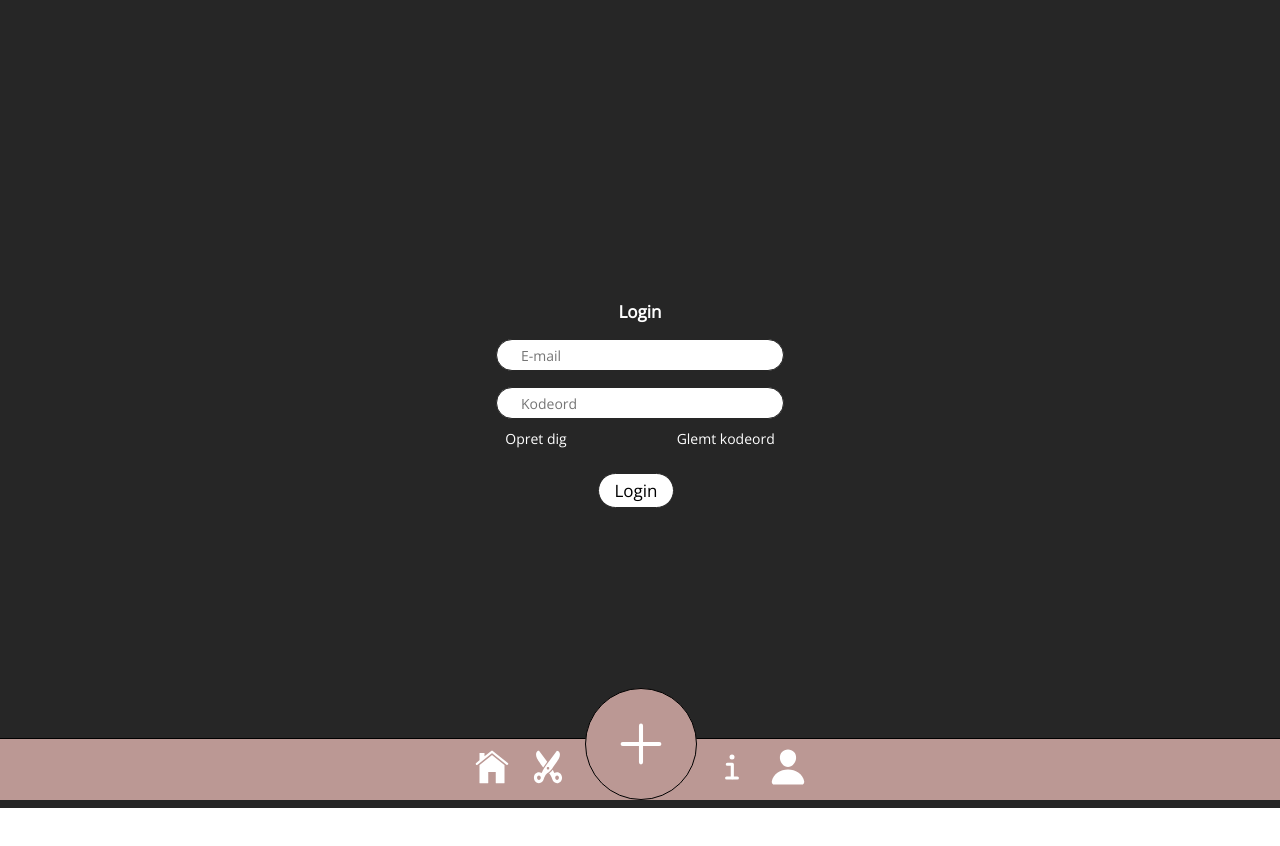
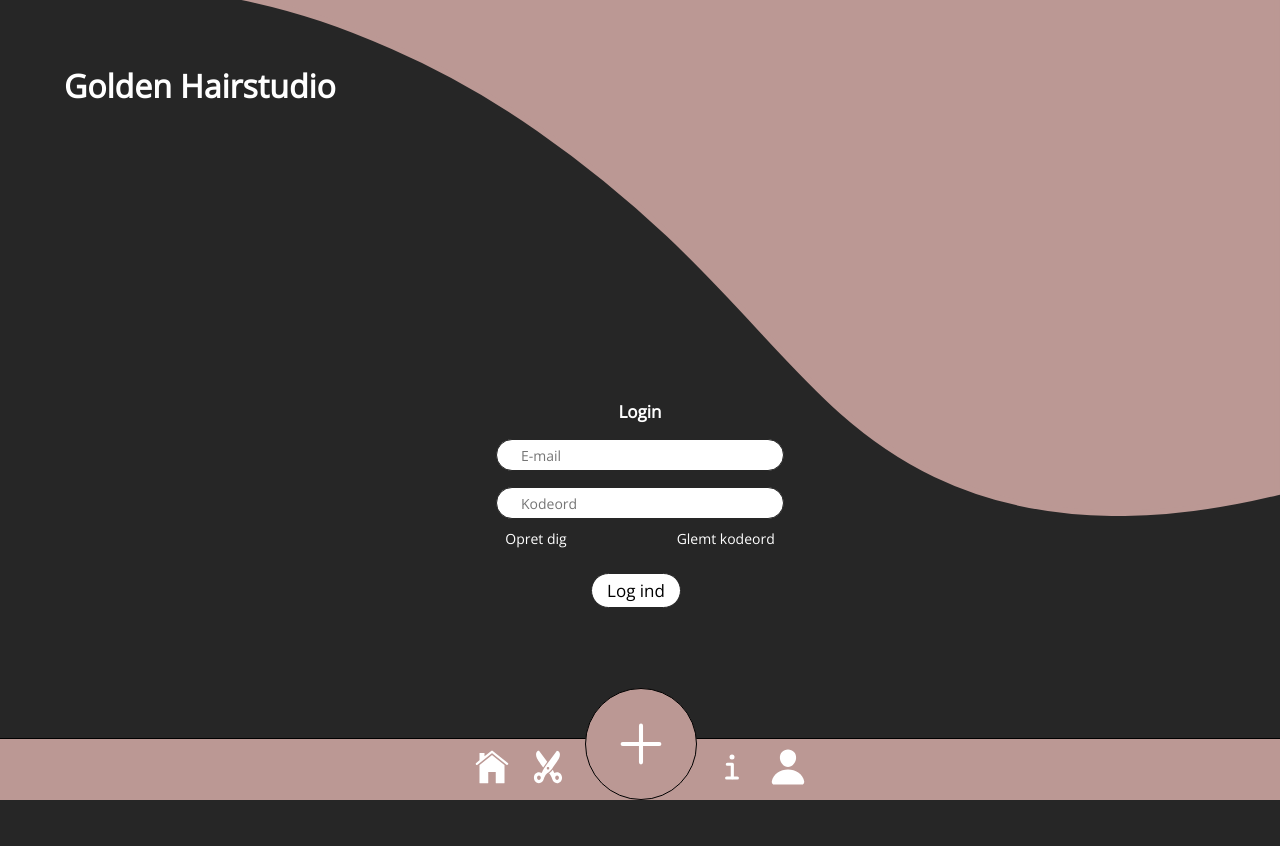
Before and after one commit to frejarafn/advanced-frisoer-test, a React (Create React App) app: page /Login in a window 1280 px wide. Shown: the top 846 px of the page. Before the commit the page ends 808 px from the top, so only its background shows below. Built offline with nearby package versions, Linux system fonts and the light colour scheme; a web font is replaced by a local one.

Commit message:
Login wave styling

```diff
--- a/src/page/Login.js
+++ b/src/page/Login.js
@@ -6,6 +6,7 @@ import { signInWithEmailAndPassword } from "firebase/auth";
 import { auth } from "../firebaseConfig";
 import { useNavigate } from "react-router-dom";
 import { NavLink } from "react-router-dom";
+import wave from "./wave3.svg";
 
 export default function Login() {
   let navigate = useNavigate();
@@ -19,8 +20,10 @@ export default function Login() {
   };
   return (
     <div className="login-main">
+      <h1> Golden Hairstudio</h1>
+      <img className="wave" src={wave} alt="" />
       <div className="login">
-        <h1>Login</h1>
+        <h2>Login</h2>
         <div className="form-group">
           <input
             type="email"
@@ -54,7 +57,7 @@ export default function Login() {
       </div>
       <div className="loginflex">
         <button className="login-btn" onClick={handleLogin}>
-          Login
+          Log ind
         </button>
       </div>
     </div>
--- a/src/page/Opret.js
+++ b/src/page/Opret.js
@@ -6,6 +6,7 @@ import { useNavigate } from "react-router-dom";
 import { auth } from "../firebaseConfig";
 import { useState } from "react";
 import { Tilbageknap } from "../components/Tilbageknap";
+import wave from "./wave3.svg";
 
 export default function Opret() {
   const [name, setName] = useState("");
@@ -20,12 +21,14 @@ export default function Opret() {
     navigate("/");
   };
   return (
-    <main>
+    <div className="opret-main">
+      <h1> Golden Hairstudio</h1>
+      <img className="wave" src={wave} alt="" />
       <div className="tilbage">
         <Tilbageknap></Tilbageknap>
       </div>
       <div className="opret">
-        <h1>Opret din profil</h1>
+        <h2>Opret din profil</h2>
 
         <div className="form-group">
           <input
@@ -63,6 +66,6 @@ export default function Opret() {
           Opret
         </button>
       </div>
-    </main>
+    </div>
   );
 }
--- a/src/styles/Login.css
+++ b/src/styles/Login.css
@@ -3,12 +3,11 @@
   flex-direction: column;
   align-items: center;
   gap: 1em;
-  padding-top: 300px;
+  padding-top: 400px;
   background-color: #262626;
-  padding-top: 300px;
 }
 
-.login h1 {
+.login h2 {
   font-size: 17px;
   color: white;
 }
@@ -54,3 +53,29 @@
   padding: 5px 15px 5px 15px;
   border-width: 1.2px;
 }
+
+.wave {
+  position: absolute;
+}
+
+.login-main h1 {
+  position: absolute;
+  width: 100vw;
+  height: auto;
+  top: 0;
+  z-index: 1;
+  color: white;
+  padding: 2em;
+}
+
+@media only screen and (min-width: 600px) {
+  .wave {
+    top: -600px;
+  }
+}
+
+@media only screen and (min-width: 1300px) {
+  .wave {
+    top: -1000px;
+  }
+}
--- a/src/styles/Opret.css
+++ b/src/styles/Opret.css
@@ -3,15 +3,23 @@
   flex-direction: column;
   align-items: center;
   gap: 1em;
-  padding-top: 300px;
   background-color: #262626;
   padding-bottom: 300px;
-  padding-top: 300px;
+  padding-top: 400px;
 }
 
-.opret h1 {
+.opret h2 {
   font-size: 17px;
   color: white;
+}
+.opret-main h1 {
+  position: absolute;
+  width: 100vw;
+  height: auto;
+  top: 0;
+  z-index: 1;
+  color: white;
+  padding: 2em;
 }
 
 .form-control {
@@ -45,3 +53,8 @@
   padding: 5px 15px 5px 15px;
   border-width: 1.2px;
 }
+
+.tilbage {
+  position: absolute;
+  z-index: 100;
+}
```
Also changed, not shown: src/page/wave3.svg (added).
